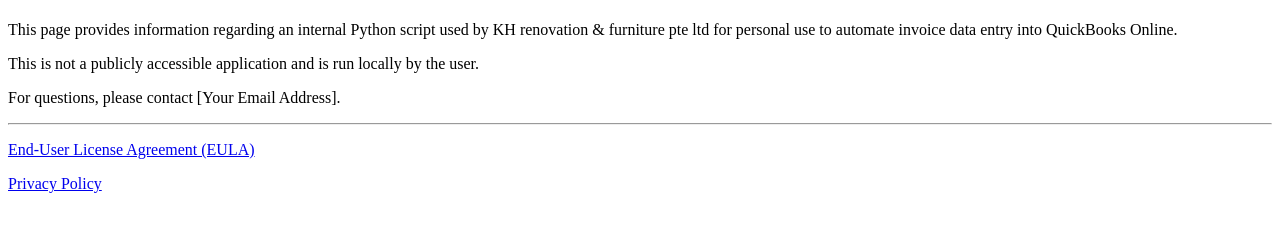
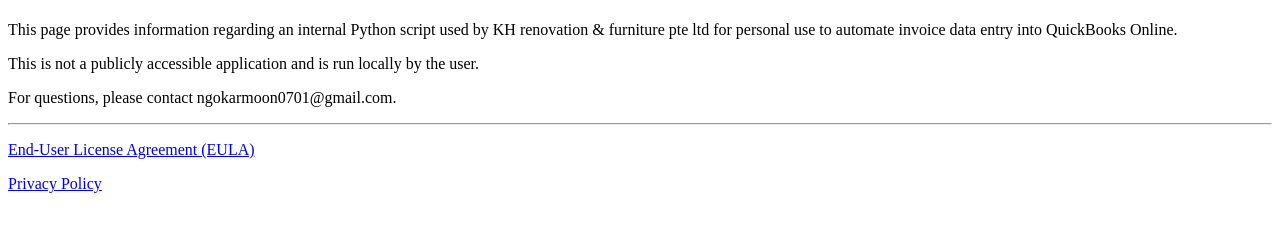
Before and after one commit to karmoonmn/internal-invoice-automation-docs, a plain HTML site: page index.html in a window 1280 px wide. Shown: the part 59-290 px from the top of the page. Drawn offline with Linux system fonts and the light colour scheme.

Commit message:
Update index.html

```diff
--- a/index.html
+++ b/index.html
@@ -7,7 +7,7 @@
     <h1>Internal QuickBooks Invoice Automation Script</h1>
     <p>This page provides information regarding an internal Python script used by KH renovation & furniture pte ltd for personal use to automate invoice data entry into QuickBooks Online.</p>
     <p>This is not a publicly accessible application and is run locally by the user.</p>
-    <p>For questions, please contact [Your Email Address].</p>
+    <p>For questions, please contact ngokarmoon0701@gmail.com.</p>
     <hr>
     <p><a href="eula.html">End-User License Agreement (EULA)</a></p>
     <p><a href="privacy.html">Privacy Policy</a></p>
```
